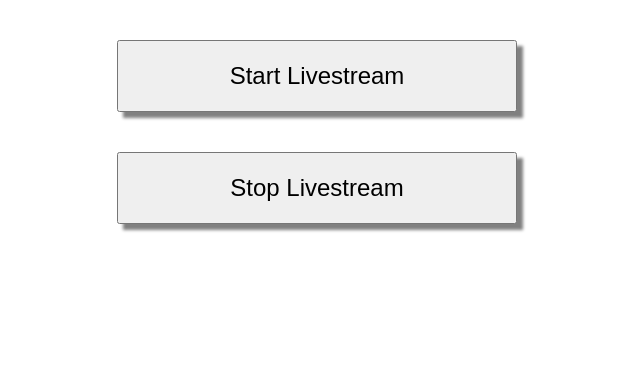
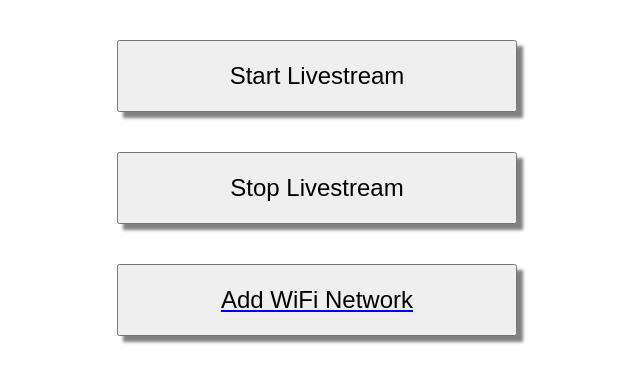
Before and after one commit to jaffamd/sonostreamer, a plain HTML site: page PHP Files for Pi/index.html in a window 1280 px wide. Shown: the whole page, without its empty margins (323-963 px from the left). Drawn offline with nearby package versions, Linux system fonts and the light colour scheme.

Commit message:
Update index.html

```diff
--- a/PHP Files for Pi/index.html
+++ b/PHP Files for Pi/index.html
@@ -33,7 +33,7 @@
     </script>
     <title>POCUS-Pi</title>
     <style>
-			button {
+	button {
             margin: auto;
             width: 50%;
             max-width: 400px;
@@ -49,5 +49,6 @@
   <body>
     <button id="startbutton">Start Livestream</button>
     <button id="stopbutton">Stop Livestream</button>
+    <a href="addwifi.html"><button id="newwifibutton">Add WiFi Network</button></a>
   </body>
 </html>
```
